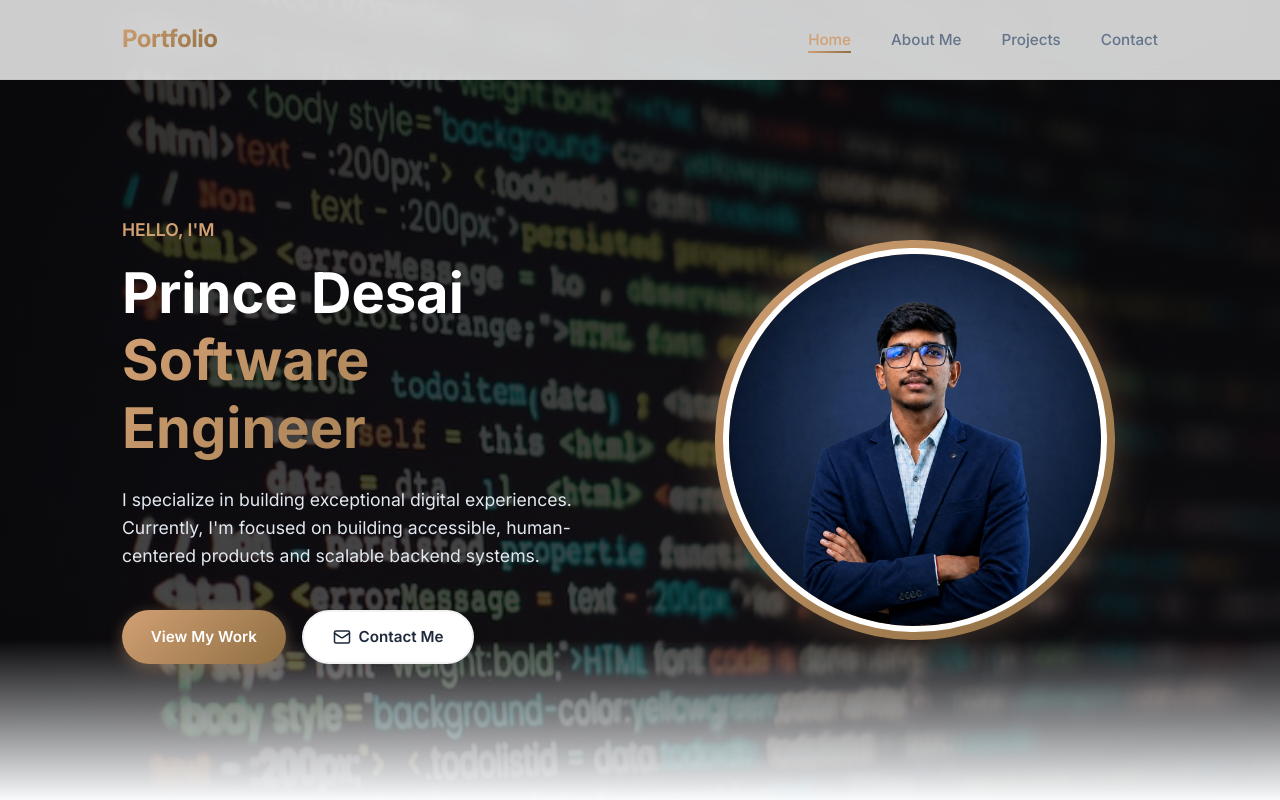
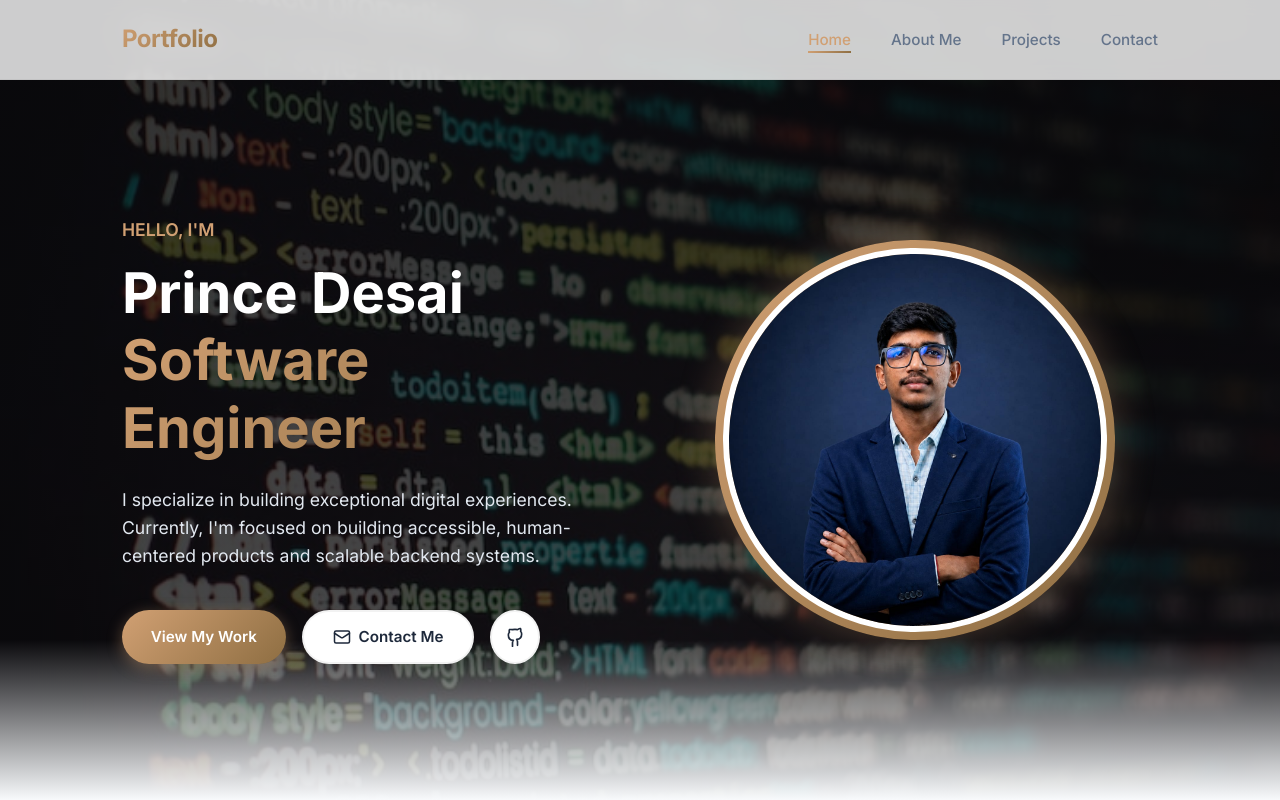
Before and after one commit to 12402080501047/Personal-Portfolio, a React app in the folder frontend/: page / in a window 1280 px wide. Shown: the top 800 px of the page. Built offline with nearby package versions, Linux system fonts and the light colour scheme; no server answers; the HTML template or start-up script is replaced by a standard one.

Commit message:
feat: implement personal portfolio frontend with project fetching and hero sections

```diff
--- a/frontend/src/App.jsx
+++ b/frontend/src/App.jsx
@@ -5,6 +5,23 @@ import {
   MapPin, Phone, User
 } from 'lucide-react';
 import './index.css';
+
+const GithubIcon = ({ size = 24, color = "currentColor", ...props }) => (
+  <svg
+    xmlns="http://www.w3.org/2000/svg"
+    width={size}
+    height={size}
+    viewBox="0 0 24 24"
+    fill="none"
+    stroke={color}
+    strokeWidth="2"
+    strokeLinecap="round"
+    strokeLinejoin="round"
+    {...props}
+  >
+    <path d="M15 22v-4a4.8 4.8 0 0 0-1-3.2c3-.3 6-1.5 6-6.5a4.6 4.6 0 0 0-1.3-3.2 4.2 4.2 0 0 0-.1-3.2s-1.1-.3-3.5 1.3a12.3 12.3 0 0 0-6.2 0C6.5 2.8 5.4 3.1 5.4 3.1a4.2 4.2 0 0 0-.1 3.2A4.6 4.6 0 0 0 4 9.5c0 5 3 6.2 6 6.5a4.8 4.8 0 0 0-1 3.2v4" />
+  </svg>
+);
 
 function App() {
   const [projects, setProjects] = useState([]);
@@ -89,6 +106,9 @@ function App() {
                 </a>
                 <a href="#contact" className="btn btn-secondary">
                   <Mail size={18} /> Contact Me
+                </a>
+                <a href="https://github.com/12402080501047" target="_blank" rel="noreferrer" className="btn btn-secondary" style={{ padding: '0.8rem', borderRadius: '50%' }} aria-label="GitHub">
+                  <GithubIcon size={20} />
                 </a>
               </div>
             </div>
```
